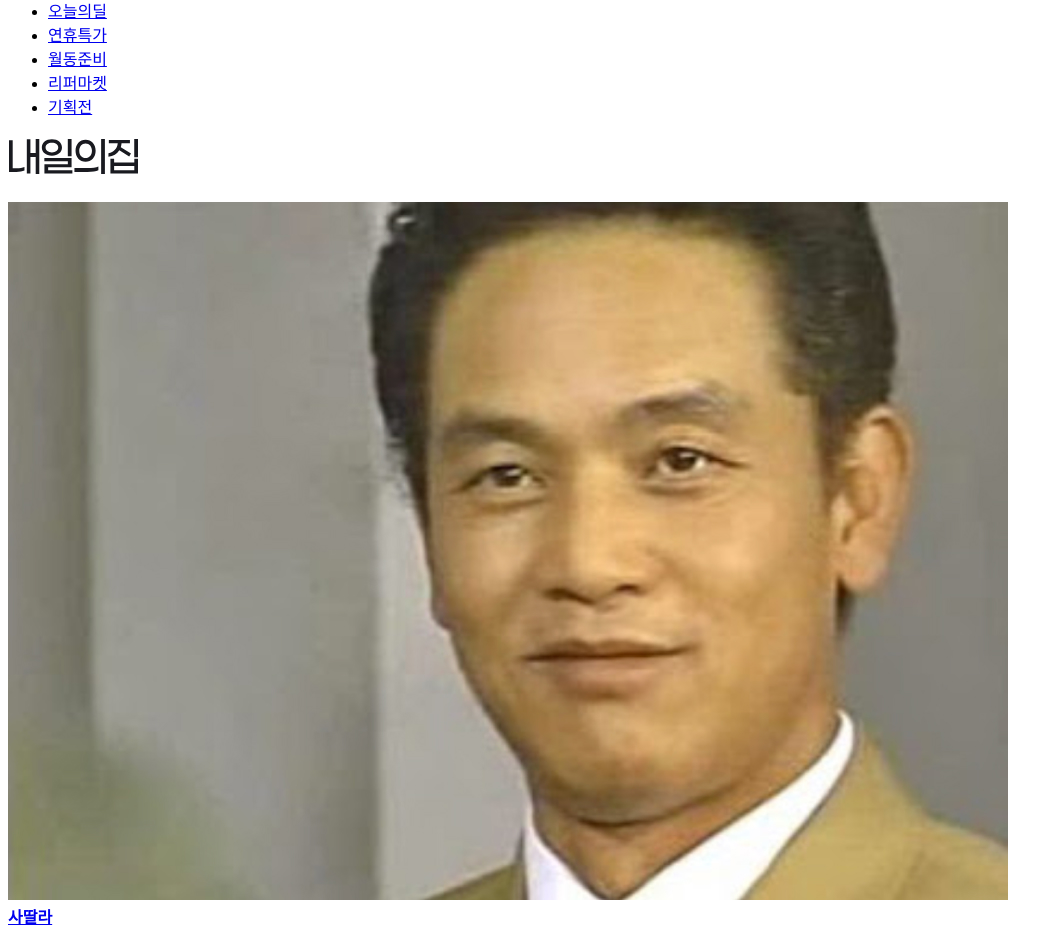
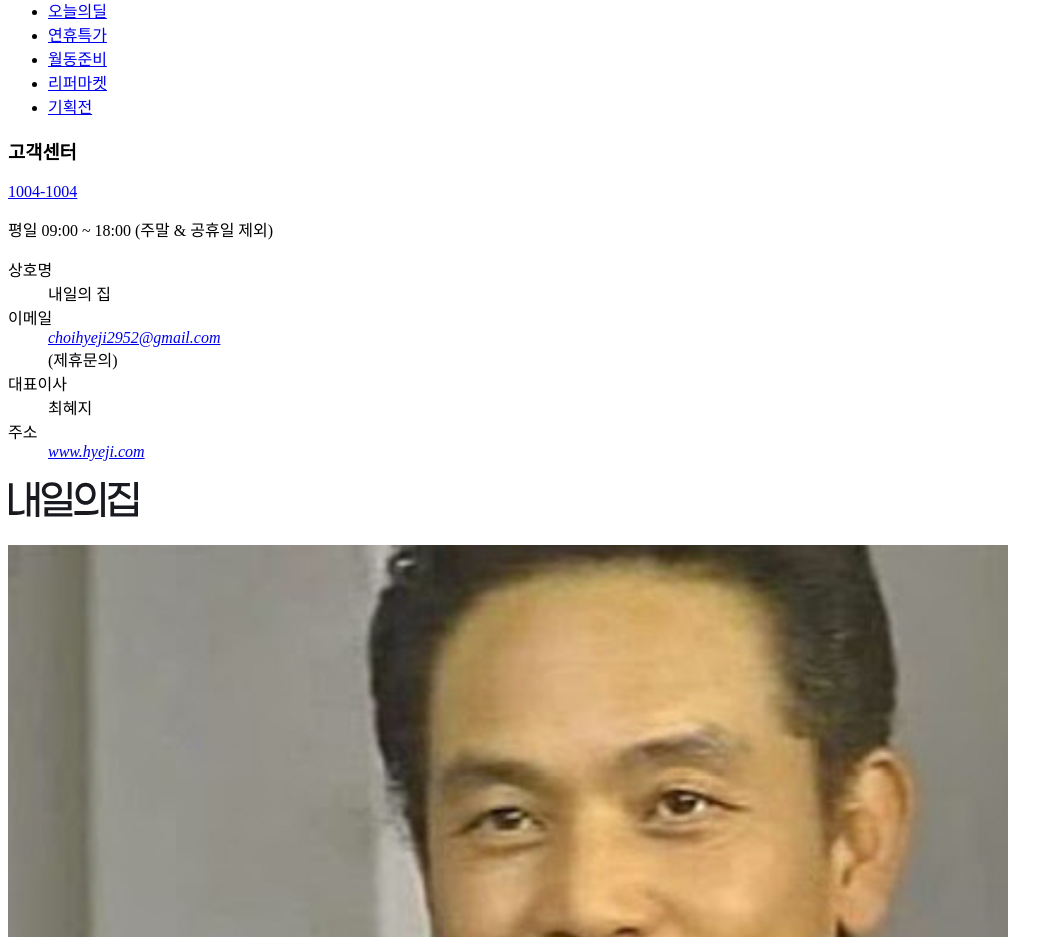
Before and after one commit to hyeji-hub/tomorrow-house, a website: page index.html in a window 1280 px wide. Shown: the part 1529-2466 px from the top of the page, without its empty margins (0-1063 px from the left). Drawn offline with Linux system fonts and the light colour scheme.

Commit message:
💄 Implement global footer component

```diff
--- a/index.html
+++ b/index.html
@@ -248,7 +248,52 @@
       <!-- 상품 상세 페이지 본론 -->
     </main>
 
-    <footer class="global-footer"></footer>
+    <footer class="global-footer">
+      <div class="container">
+        <div class="row">
+          <div class="col-sm-4">
+            <h3 class="global-footer-title">
+              고객센터
+              <i class="ic-chevron" aria-hidden></i>
+            </h3>
+            <a class="global-footer-contact" href="tel:10041004">1004-1004</a>
+            <p class="global-footer-time">
+              평일 09:00 ~ 18:00 (주말 &amp; 공휴일 제외)
+            </p>
+
+            <dl class="global-footer-detail-list">
+              <div class="global-footer-detail-item">
+                <dt>상호명</dt>
+                <dd>내일의 집</dd>
+              </div>
+              <div class="global-footer-detail-item">
+                <dt>이메일</dt>
+                <dd>
+                  <address>
+                    <a href="mailto:choihyeji2952@gmail.com"
+                      >choihyeji2952@gmail.com</a
+                    >
+                  </address>
+                  (제휴문의)
+                </dd>
+              </div>
+              <div class="global-footer-detail-item">
+                <dt>대표이사</dt>
+                <dd>최혜지</dd>
+              </div>
+              <div class="global-footer-detail-item">
+                <dt>주소</dt>
+                <dd>
+                  <address>
+                    <a href="www.hyeji.com" target="_blank">www.hyeji.com</a>
+                  </address>
+                </dd>
+              </div>
+            </dl>
+          </div>
+        </div>
+      </div>
+    </footer>
 
     <aside class="sidebar sm-only">
       <header class="sidebar-header">
--- /dev/null
+++ b/styles/layouts/_global-footer.scss
@@ -0,0 +1,70 @@
+.global-footer {
+  padding-top: 32px;
+  padding-bottom: 40px;
+  background-color: $background;
+
+  &-title {
+    @include text-style(13, $dark);
+    font-weight: 700;
+
+    .ic-chevron {
+      display: inline-block;
+      font-size: 12px;
+      transform: rotate(-90deg);
+    }
+  }
+
+  &-contact {
+    @include text-style(24, $dark);
+    font-weight: 700;
+  }
+
+  &-time {
+    @include text-style(12, $primary);
+    margin-bottom: 24px;
+  }
+
+  &-detail-list {
+    font-size: 10px;
+    line-height: 16px;
+    letter-spacing: -0.01em;
+    color: $secondary;
+  }
+
+  &-detail-item {
+    @include flexbox(start);
+
+    address {
+      display: inline;
+    }
+
+    dt::after {
+      margin: 0 2px;
+      content: ':';
+    }
+  }
+
+  @include responsive(D) {
+    &-title {
+      @include text-style(14);
+    }
+
+    &-contact:hover {
+      opacity: 0.5;
+    }
+
+    &-detail-list {
+      @include flexbox(start);
+    }
+
+    &-detail-item {
+      a:hover {
+        text-decoration: underline;
+      }
+      &:not(:last-child)::after {
+        margin: 0 8px;
+        content: '|';
+      }
+    }
+  }
+}
--- a/styles/main.scss
+++ b/styles/main.scss
@@ -36,3 +36,4 @@
 @import './layouts/overlay';
 @import './layouts/search-modal';
 @import './layouts/lnb';
+@import './layouts/global-footer';
```
